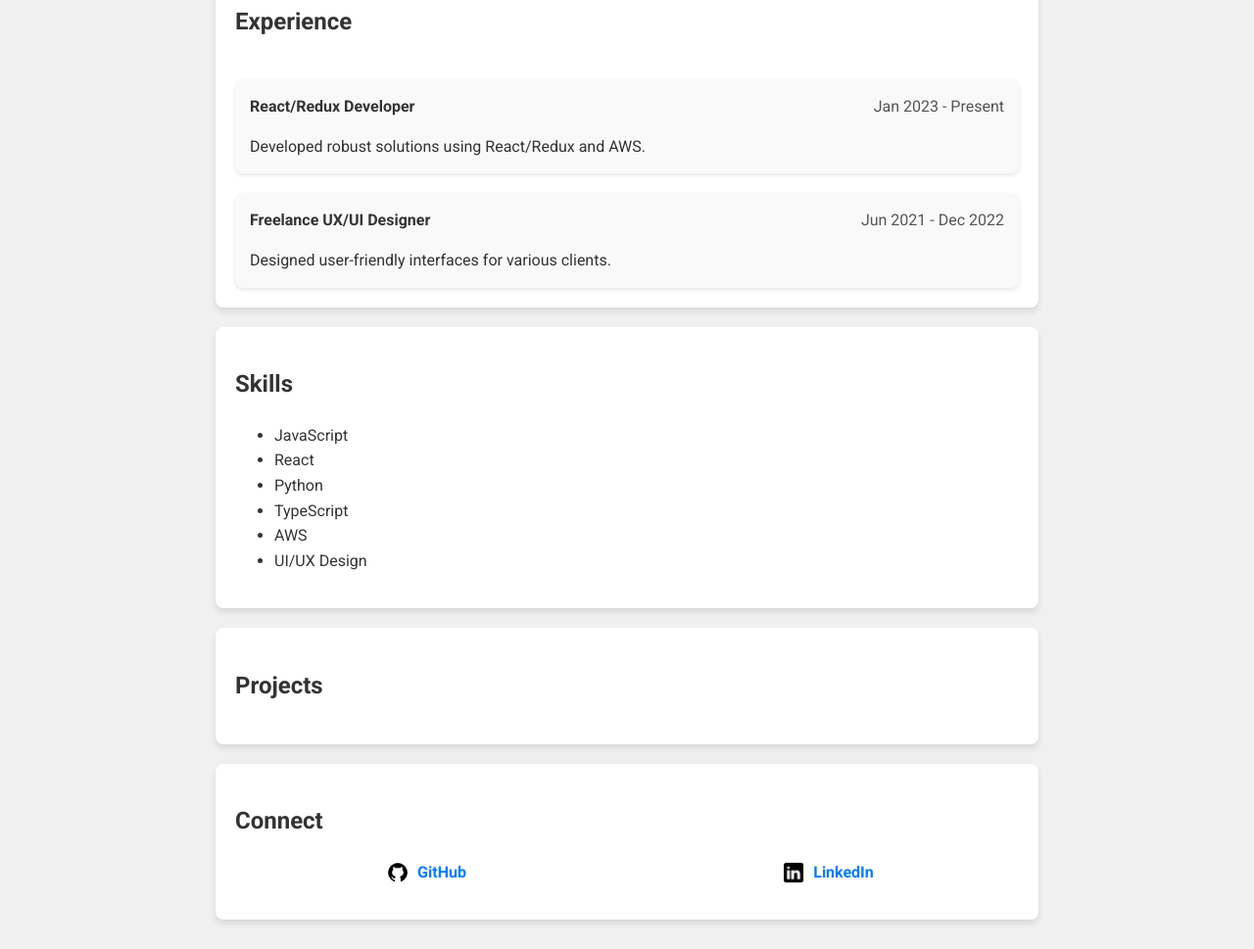
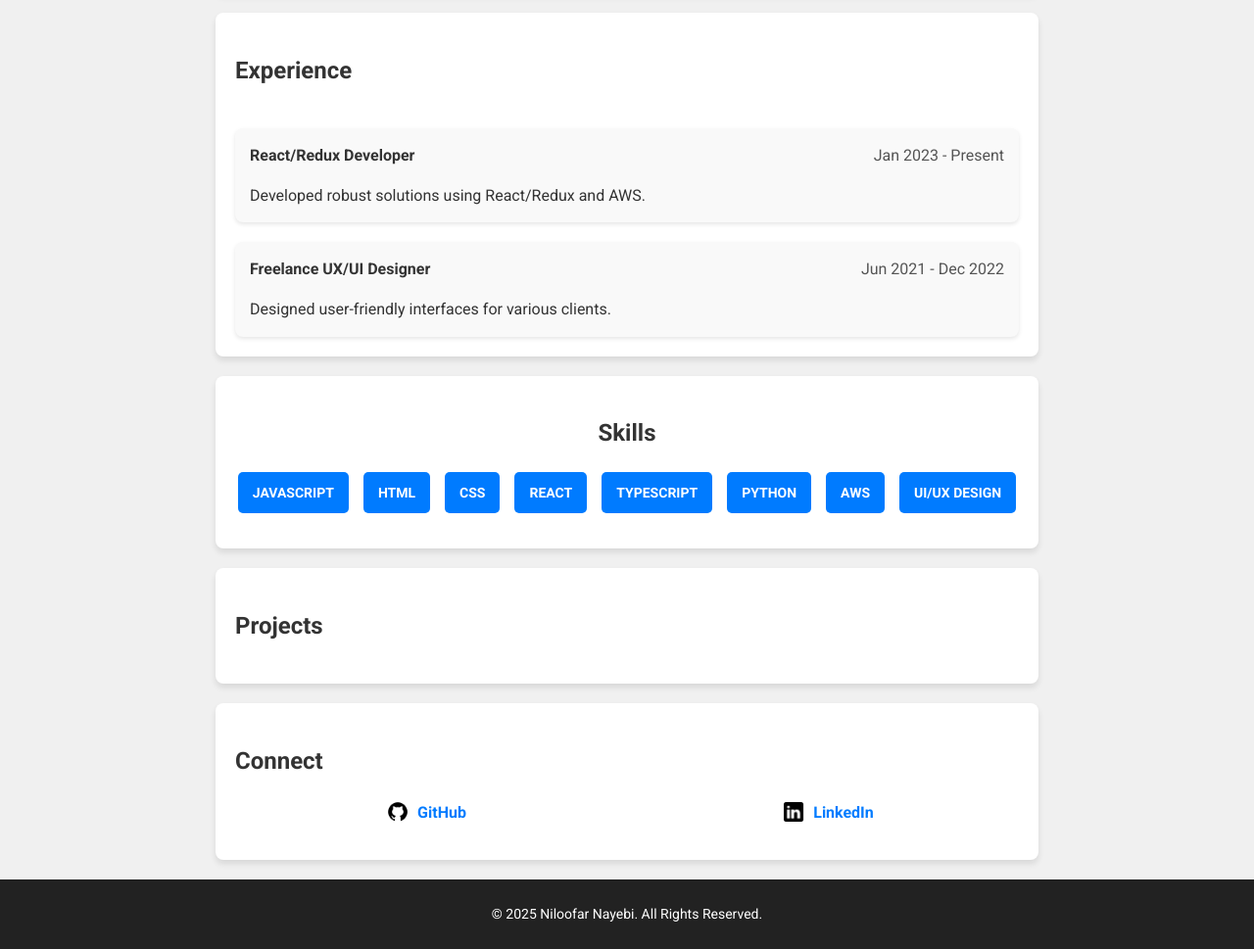
Before and after one commit to niloofar62/Niloofar-Nayebi-jupiter, a plain HTML site: page index.html in a window 1280 px wide. Shown: the part 620-1589 px from the top of the page at 98% size. Drawn offline with Linux system fonts and the light colour scheme.

Commit message:
js added, created footer and skills

```diff
--- a/css/index.css
+++ b/css/index.css
@@ -8,6 +8,15 @@ body {
     padding: 0;
     line-height: 1.6;
 }
+
+header {
+    display: flex;
+    flex-direction: column; /* Stack elements vertically */
+    align-items: center; /* Center items horizontally */
+    text-align: center; /* Ensure text is centered */
+    padding: 20px; /* Optional: Add some spacing */
+}
+
 
 h1 {
     text-transform: uppercase;
@@ -60,6 +69,7 @@ nav a:hover {
     height: 150px;
     object-fit: cover;
     box-shadow: 0 4px 6px rgba(0, 0, 0, 0.1);
+    margin-top: 10px; /* Add some space between the title and image */
 
 }
 
@@ -145,6 +155,50 @@ section {
     vertical-align: middle;
 }
 
+footer {
+    text-align: center;
+    padding: 10px;
+    background-color: #222;
+    color: #fff;
+    margin-top: 20px;
+    font-size: 14px;
+}
+
+#Skills {
+    text-align: center;
+    margin: 20px auto;
+    padding: 20px;
+    background-color: #fff;
+    border-radius: 8px;
+    max-width: 800px;
+    box-shadow: 0 4px 6px rgba(0, 0, 0, 0.1);
+}
+
+/* Style the skills list */
+.skills-container ul {
+    display: flex;
+    flex-wrap: wrap;
+    justify-content: center;
+    gap: 15px;
+    list-style: none;
+    padding: 0;
+    margin-top: 10px;
+}
+
+/* Style individual skill items */
+.skills-container li {
+    background-color: #007bff;
+    color: #fff;
+    padding: 10px 15px;
+    border-radius: 5px;
+    font-weight: bold;
+    text-transform: uppercase;
+    font-size: 14px;
+}
+
+
+
+
 
 /* Tablet Styles */
 @media (max-width: 1024px) {
@@ -202,4 +256,8 @@ section {
         flex-direction: column; /* Stack navigation items vertically */
         gap: 10px;
     }
+    .skills-container ul {
+        flex-direction: column;
+        align-items: center;
+    }
 }
--- a/index.html
+++ b/index.html
@@ -64,12 +64,7 @@
         <h2>Skills</h2>
         <div class="skills-container">
             <ul>
-                <li>JavaScript</li>
-                <li>React</li>
-                <li>Python</li>
-                <li>TypeScript</li>
-                <li>AWS</li>
-                <li>UI/UX Design</li>
+
             </ul>
         </div>
     </section>
@@ -99,5 +94,7 @@
             </li>
         </ul>
     </section>
+    <!-- Link to JavaScript File -->
+    <script src="js/index.js"></script>
 </body>
 </html>
--- /dev/null
+++ b/js/index.js
@@ -0,0 +1,39 @@
+// Step 1: Create a date object and get the current year
+const today = new Date();
+const thisYear = today.getFullYear();
+
+// Step 2: Select or create a footer element
+let footer = document.querySelector("footer");
+if (!footer) {
+  footer = document.createElement("footer");
+  document.body.appendChild(footer);
+}
+// Step 3: Create a new paragraph element for copyright
+const copyright = document.createElement("p");
+
+// Step 4: Set innerHTML with name and current year (including copyright symbol)
+copyright.innerHTML = `&copy; ${thisYear} Niloofar Nayebi. All Rights Reserved. `;
+
+// Step 5: Append the copyright paragraph to the footer
+footer.appendChild(copyright);
+
+// Step 1: Select the existing "Skills" section and the unordered list inside it
+const skills = [
+  "JavaScript",
+  "HTML",
+  "CSS",
+  "React",
+  "TypeScript",
+  "Python",
+  "AWS",
+  "UI/UX Design",
+];
+const skillsSection = document.querySelector("#Skills");
+const skillsList = skillsSection.querySelector("ul");
+
+skills.forEach((skillText) => {
+  const skill = document.createElement("li"); // Create an <li> for each skill
+  skill.innerText = skillText; // Set the text inside the list item
+
+  skillsList.appendChild(skill);
+});
```
Also changed, not shown: images/profile.JPG.
